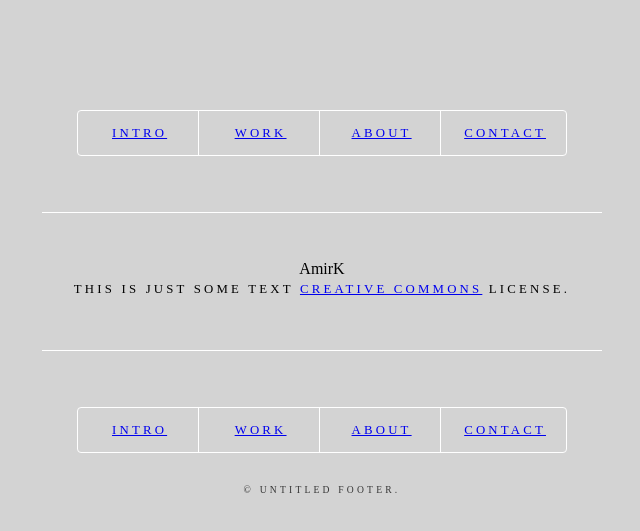
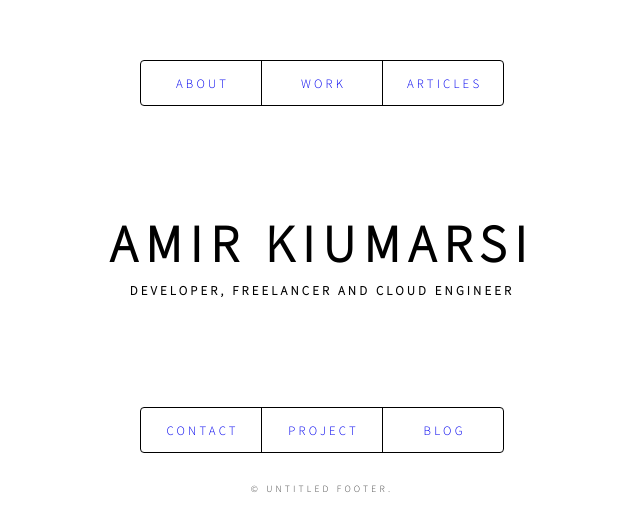
Before and after one commit to codacy20/amirk.xyz, a React (Create React App) app: page / in a window 1280 px wide. Shown: the part 257-788 px from the top of the page, without its empty margins (318-958 px from the left). Built offline with nearby package versions, Linux system fonts and the light colour scheme.

Commit message:
fonts and more csss

```diff
--- a/public/index.css
+++ b/public/index.css
@@ -85,6 +85,8 @@ video {
     font-size: 100%;
     font: inherit;
     vertical-align: baseline;
+    font-family: 'Source Sans Pro', sans-serif;
+    text-transform: uppercase;
 }
 
 article,
@@ -176,7 +178,7 @@ html {
 }
 
 body {
-    background: lightgray;
+    background: white;
 }
 
 body.is-preload *,
--- a/public/index.html
+++ b/public/index.html
@@ -2,7 +2,8 @@
 <html lang="en">
 
 <head>
-    <title>React App</title>
+    <title>Amir Kiumarsi</title>
+    <link href="https://fonts.googleapis.com/css?family=Source+Sans+Pro:300" rel="stylesheet">
     <link rel="stylesheet" href="index.css" />
 </head>
 
--- a/src/Header.css
+++ b/src/Header.css
@@ -66,8 +66,8 @@
 }
 
 #header .content {
-    border-style: solid;
-    border-color: #ffffff;
+    /* border-style: solid; */
+    border-color: #000000;
     border-top-width: 1px;
     border-bottom-width: 1px;
     max-width: 100%;
@@ -85,6 +85,11 @@
     padding: 3rem 2rem;
     max-height: 40rem;
     overflow: hidden;
+    line-height: 5rem;
+    font-size: 3.25rem;
+    line-height: 1.3;
+    letter-spacing: 0.5rem;
+    font-weight: 600;
 }
 
 #header .content .inner> :last-child {
@@ -106,13 +111,13 @@
     margin-bottom: 0;
     list-style: none;
     padding-left: 0;
-    border: solid 1px #ffffff;
+    border: solid 1px #000000;
     border-radius: 4px;
 }
 
 #header nav ul li {
     padding-left: 0;
-    border-left: solid 1px #ffffff;
+    border-left: solid 1px #000000;
 }
 
 #header nav ul li:first-child {
@@ -129,6 +134,7 @@
     letter-spacing: 0.2rem;
     font-size: 0.8rem;
     border-bottom: 0;
+    text-decoration: none;
 }
 
 #header nav ul li a:hover {
--- a/src/Header.tsx
+++ b/src/Header.tsx
@@ -12,25 +12,25 @@ function Header() {
         <header id="header">
             <nav>
                 <ul>
-                    <li><a href="#intro">Intro</a></li>
-                    <li><a href="#work">Work</a></li>
-                    <li><a href="#about">About</a></li>
-                    <li><a href="#contact">Contact</a></li>
+                    <li><a href="#intro">ABOUT</a></li>
+                    <li><a href="#work">WORK</a></li>
+                    <li><a href="#about">ARTICLES</a></li>
+                    {/* <li><a href="#contact">Contact</a></li> */}
                     {/* <li><a href="#elements">Elements</a></li> */}
                 </ul>
             </nav>
             <div className="content">
                 <div className="inner">
-                    <h1>AmirK</h1>
-                    <p>this is just some text <a href="https://html5up.net/license">Creative Commons</a> license.</p>
+                    <h1>Amir Kiumarsi</h1>
+                    <p>DEVELOPER, FREELANCER and CLOUD ENGINEER</p>
                 </div>
             </div>
             <nav>
                 <ul>
-                    <li><a href="#intro">Intro</a></li>
-                    <li><a href="#work">Work</a></li>
-                    <li><a href="#about">About</a></li>
-                    <li><a href="#contact">Contact</a></li>
+                    <li><a href="#intro">CONTACT</a></li>
+                    <li><a href="#work">PROJECT</a></li>
+                    <li><a href="#about">BLOG</a></li>
+                    {/* <li><a href="#contact">Contact</a></li> */}
                     {/* <li><a href="#elements">Elements</a></li> */}
                 </ul>
             </nav>
```
